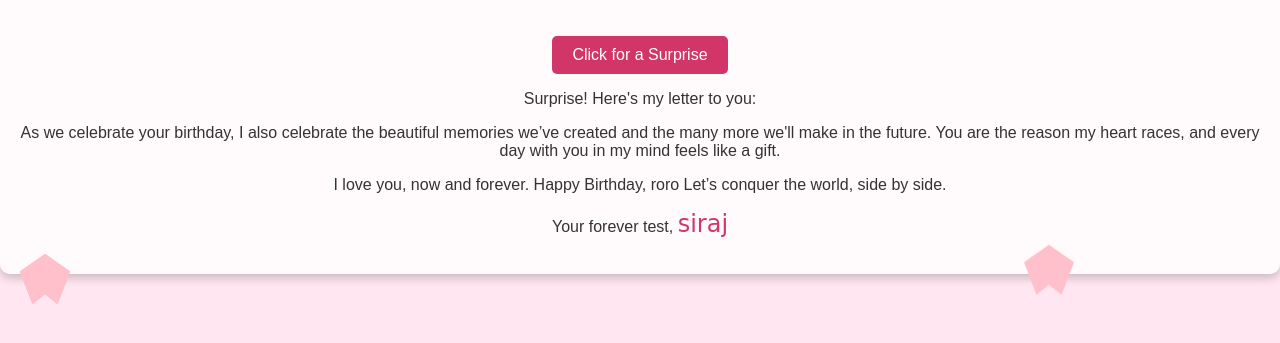
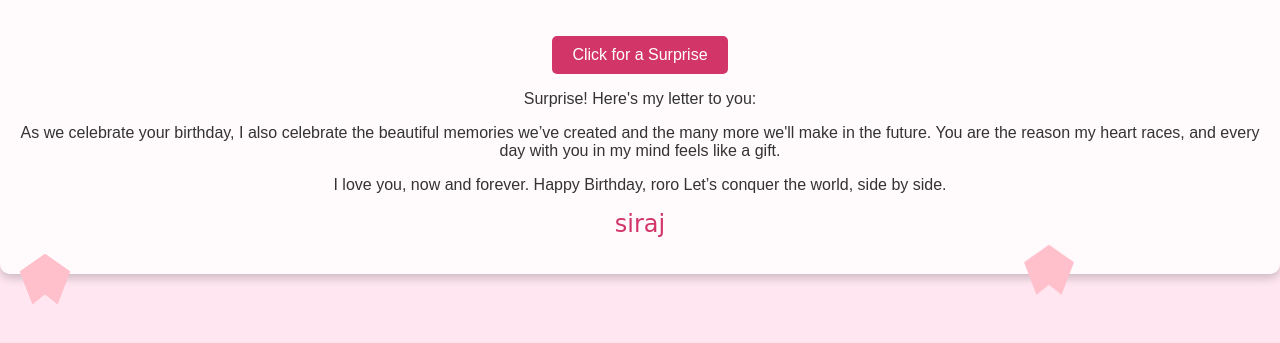
Before and after one commit to sirjo41/happy-birthday, a plain HTML site: page index.html in a window 1280 px wide. Both pictures are taken after a click on the button "Click for a Surprise". Shown: the part 187-530 px from the top of the page. Drawn offline with Linux system fonts and the light colour scheme.

Commit message:
Update index.html

```diff
--- a/index.html
+++ b/index.html
@@ -22,7 +22,7 @@
             <p>
                 I love you, now and forever. Happy Birthday, roro Let’s conquer the world, side by side.
             </p>
-            <p>Your forever test, <span class="signature">siraj</span></p>
+            <p><span class="signature">siraj</span></p>
         </div>
 
 <!--         <button onclick="playMusic()">Play Music</button>
```
